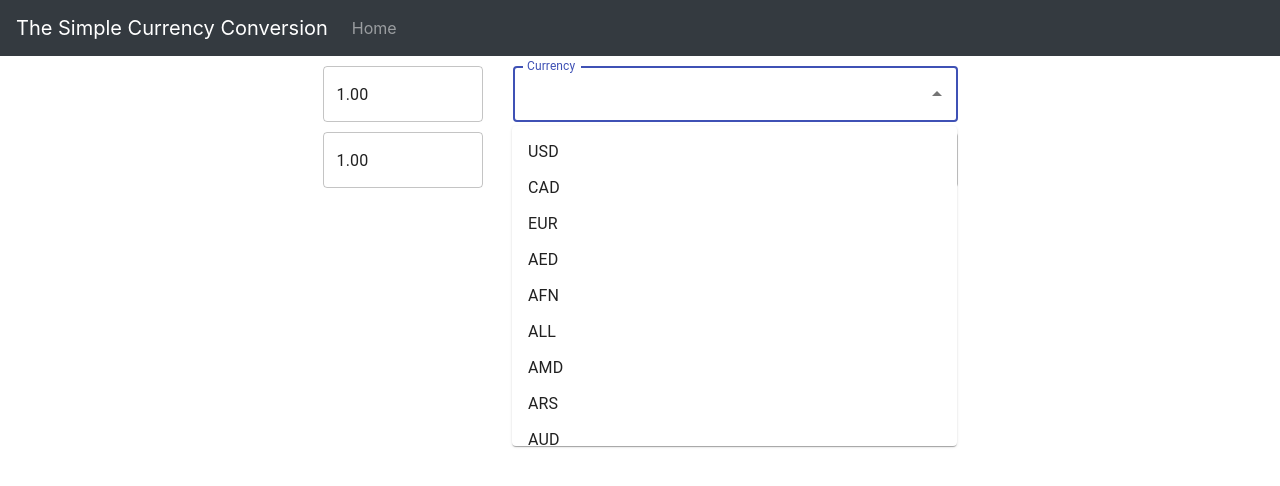
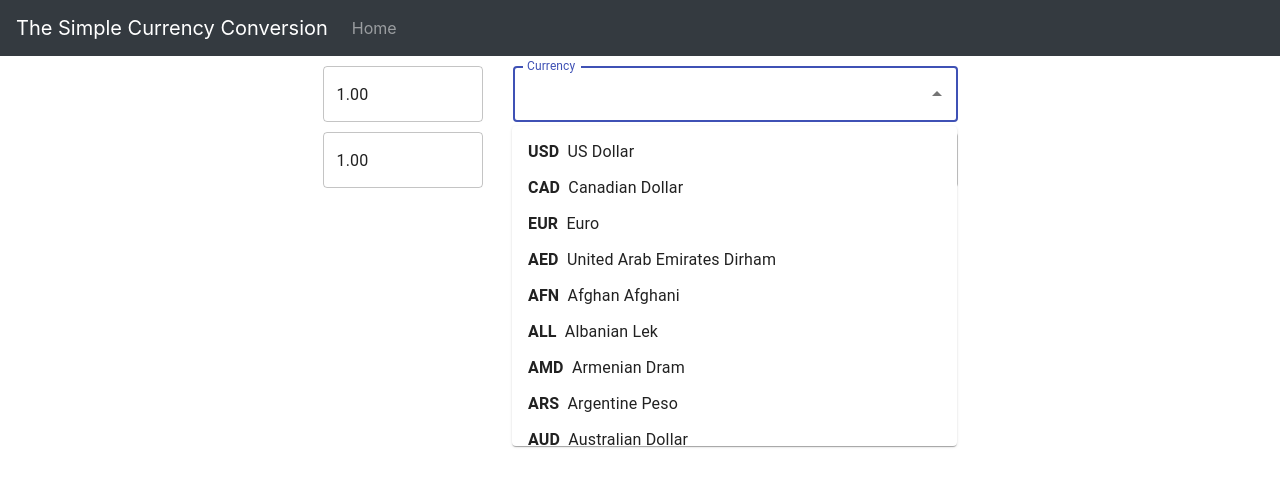
Before and after one commit to Floatjitsu/The-Simple-Currency-Conversion, a React (Create React App) app: page / in a window 1280 px wide. Both pictures are taken after a click on the element 735 px from the left and 94 px from the top of the page. Shown: the top 486 px of the page. Built offline with nearby package versions, Linux system fonts and the light colour scheme.

Commit message:
render options show currency code and name

```diff
--- a/src/components/CurrencyInput.js
+++ b/src/components/CurrencyInput.js
@@ -20,7 +20,13 @@ export default function CurrencyInput(props) {
 				 	<Autocomplete
 						options={currencies}
 						getOptionLabel={option => option.code}
-						renderOption={option => option.code}
+						renderOption={option => (
+							<React.Fragment>
+								<b>{option.code}</b>
+								<span>&nbsp;&nbsp;</span>
+								{option.name}
+							</React.Fragment>
+						)}
 						renderInput={params => (
 						  <TextField
 							{...params}
```
